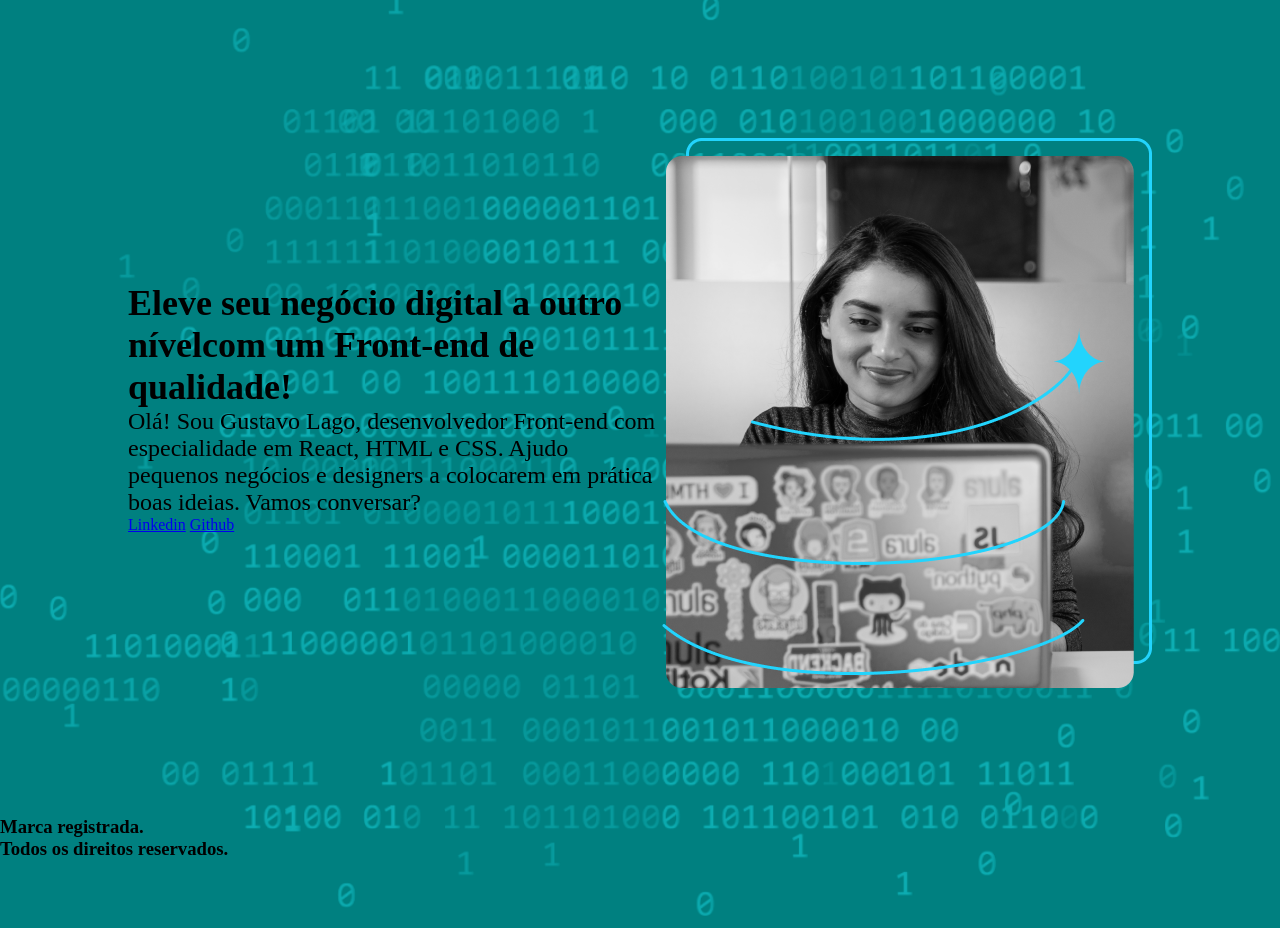
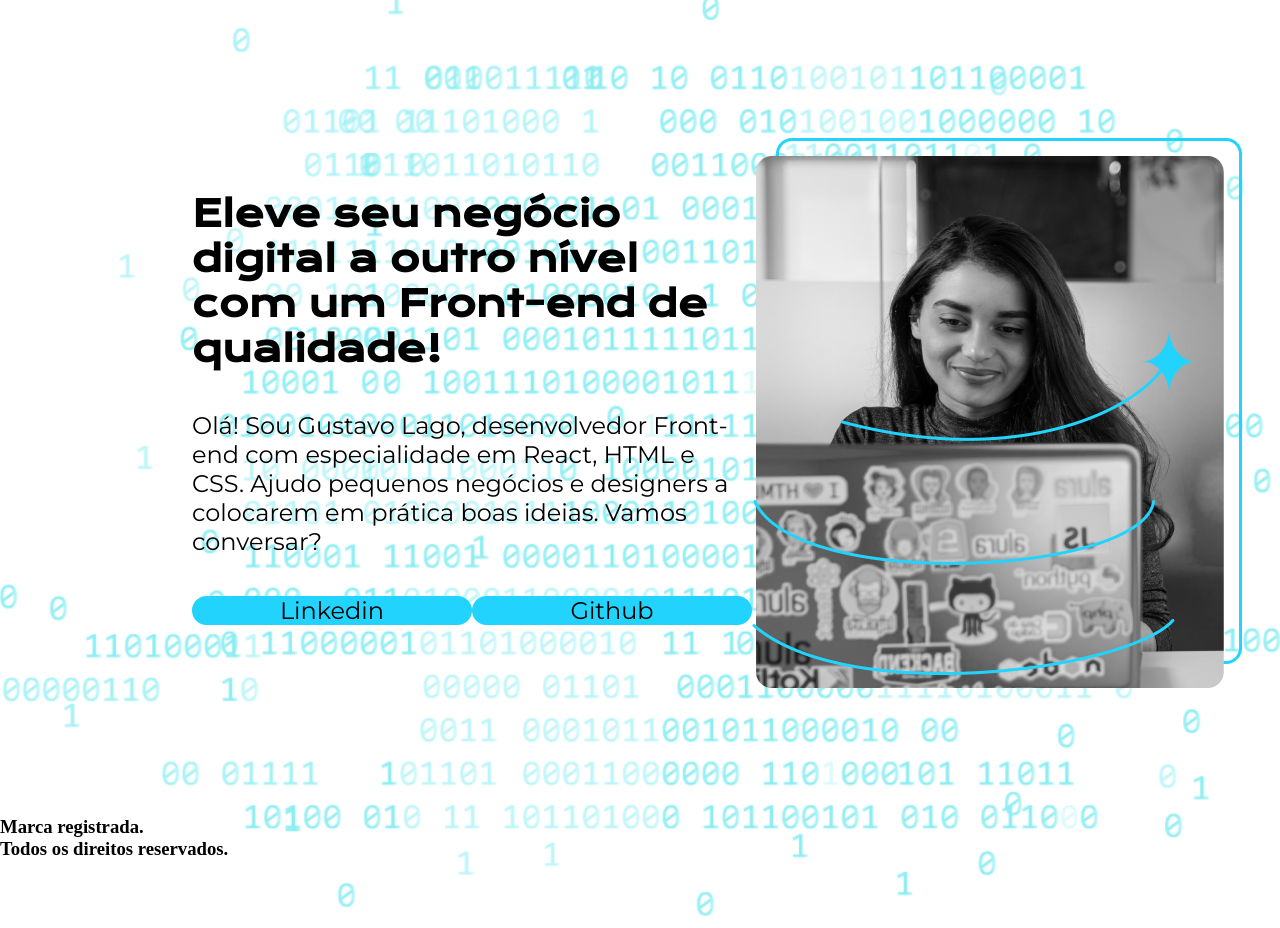
Before and after one commit to etmaduckso/P.AluOn, a plain HTML site: page P2-HTML/portifolio/index.html in a window 1280 px wide. Drawn offline with nearby package versions, Linux system fonts and the light colour scheme.

Commit message:
Estruturação e alinhamentos no CSS. PART-2

```diff
--- a/P2-HTML/portifolio/index.html
+++ b/P2-HTML/portifolio/index.html
@@ -27,14 +27,18 @@
     <header></header>
     <main class="apresentacao">
         <section class="apresentacao__conteudo">
-            <h1 class="apresentacao__conteudo__titulo">Eleve seu negócio digital a outro nível<strong class="titulo-destaque">com um Front-end de
+            <h1 class="apresentacao__conteudo__titulo">Eleve seu negócio digital a outro nível<strong
+                    class="titulo-destaque"> com um Front-end de
                     qualidade!</strong></h1>
             </strong></h1>
-            <p class="apresentacao__conteudo__texto">Olá! Sou Gustavo Lago, desenvolvedor Front-end com especialidade em React, HTML e CSS.
+            <p class="apresentacao__conteudo__texto">Olá! Sou Gustavo Lago, desenvolvedor Front-end com especialidade em
+                React, HTML e CSS.
                 Ajudo pequenos negócios e designers a colocarem em prática boas ideias.
                 Vamos conversar?</p>
-            <a href="https://www.linkedin.com/in/eng-gustavo-lago/">Linkedin</a>
-            <a href="https://github.com/etmaduckso">Github</a>
+            <div class="apresentacao__links">
+                <a class="apresentacao__links__link" href="https://www.linkedin.com/in/eng-gustavo-lago/">Linkedin</a>
+                <a class="apresentacao__links__link" href="https://github.com/etmaduckso">Github</a>
+            </div>
         </section>
 
         <img src="alura.png" class="float-right">
--- a/P2-HTML/portifolio/style.css
+++ b/P2-HTML/portifolio/style.css
@@ -1,3 +1,5 @@
+@import url('https://fonts.googleapis.com/css2?family=Krona+One&family=Montserrat:wght@400,600&display=swap');
+
 * {
     margin: 0;
     padding: 0;
@@ -6,7 +8,7 @@
 body {
     height: 100vh;
     box-sizing: border-box;
-    background-color: teal;
+    background-color: rgb(255, 255, 255);
     color: #000000;
 }
 
@@ -15,7 +17,7 @@ body {
 }
 
 .apresentacao {
-    margin: 10%;
+    margin: 10% 15%;
     display: flex;
     align-items: center;
     justify-content: space-between;
@@ -23,12 +25,35 @@ body {
 
 .apresentacao__conteudo {
     width: 615px;
+    display: flex;
+    flex-direction: column;
+    gap: 40px;
 }
 
 .apresentacao__conteudo__titulo {
     font-size: 36px;
+    font-family: "Krona One", sans-serif;
 }
 
 .apresentacao__conteudo__texto {
     font-size: 24px;
+    font-family: "Montserrat", sans-serif;
 }
+
+.apresentacao__links {
+    display: flex;
+    justify-content: space-between;
+
+}
+
+.apresentacao__links__link {
+    background-color: #22d4fd;
+    width: 280px;
+    text-align: center;
+    border-radius: 16px;
+    font-size: 24px;
+    padding: 21.5 0;
+    text-decoration: none;
+    color: #000000;
+    font-family: "Montserrat", sans-serif;
+}
```
